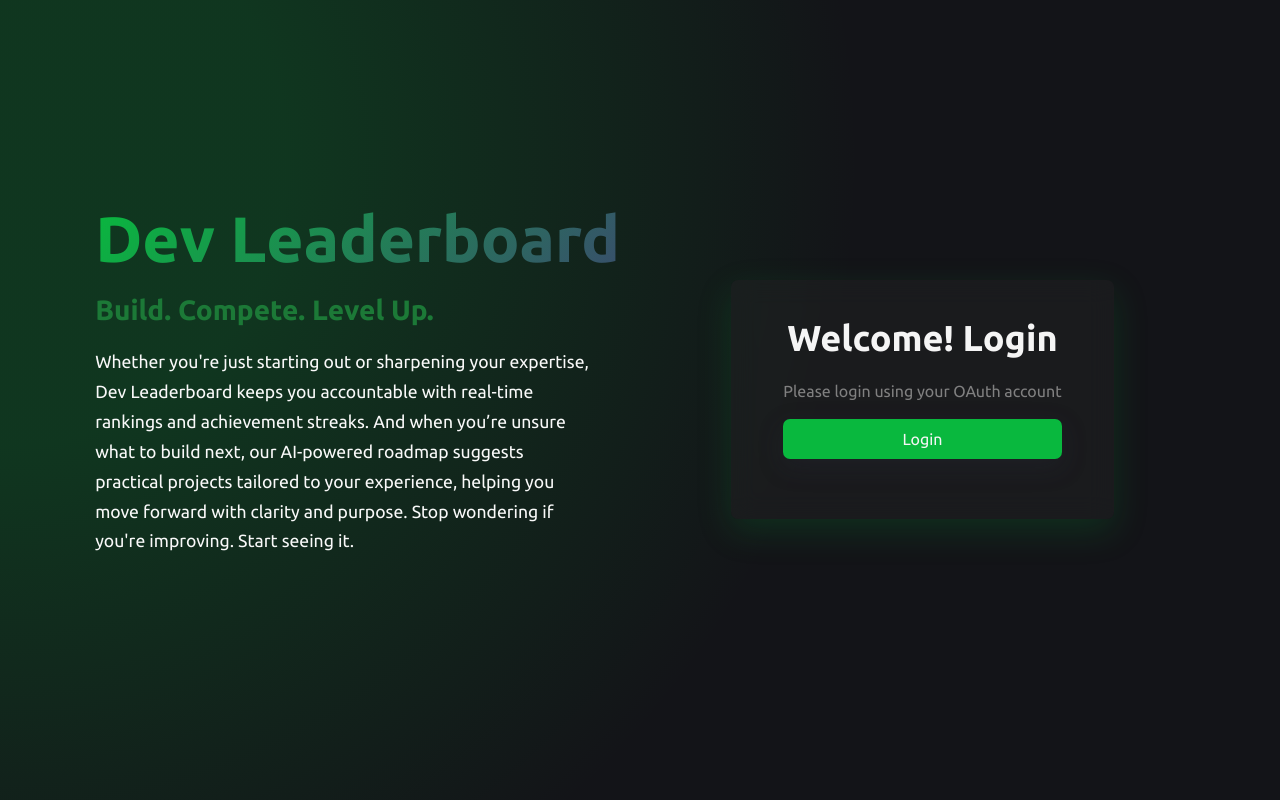
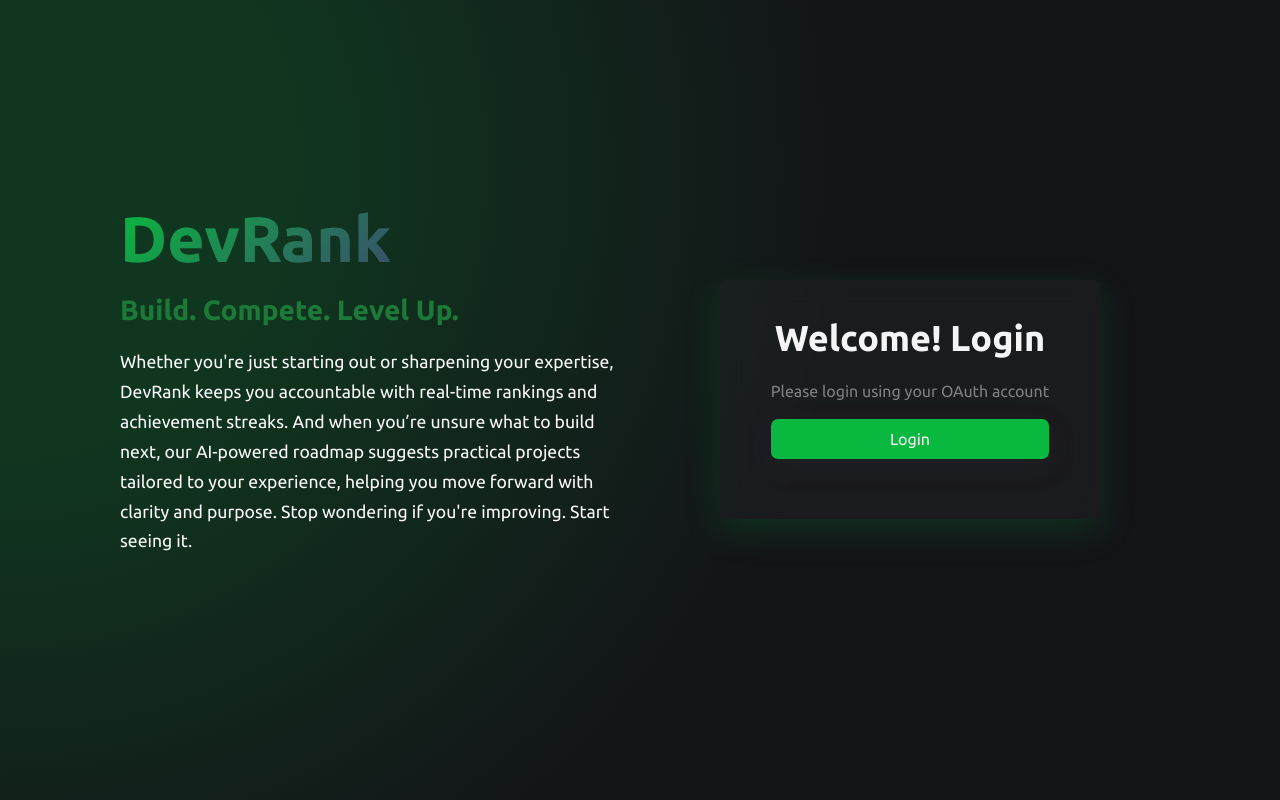
Before and after one commit to katGhost/dev-leaderboard, a Flask app: page / in a window 1280 px wide. Shown: the part 63-863 px from the top of the page. Run offline with Flask 3, Linux system fonts and the light colour scheme.

Commit message:
fix: project renaming, Dev Leaderboard -> DevRrank

```diff
--- a/app/templates/index.html
+++ b/app/templates/index.html
@@ -6,11 +6,11 @@
     <section class="hero-landing">
         <div class="hero-content">
             <h1 class="hero-title">
-                <span class="gradient-text">Dev Leaderboard</span>
+                <span class="gradient-text">DevRank</span>
             </h1>
             <p class="hero-subtitle">Build. Compete. Level Up.</p>
             <p class="hero-description">
-                Whether you're just starting out or sharpening your expertise, Dev Leaderboard keeps you accountable with real-time rankings and achievement streaks.
+                Whether you're just starting out or sharpening your expertise, DevRank keeps you accountable with real-time rankings and achievement streaks.
                 And when you’re unsure what to build next, our AI-powered roadmap suggests practical projects tailored to your experience, helping you move forward with clarity and purpose.
                 Stop wondering if you're improving. Start seeing it.
             </p>
```
